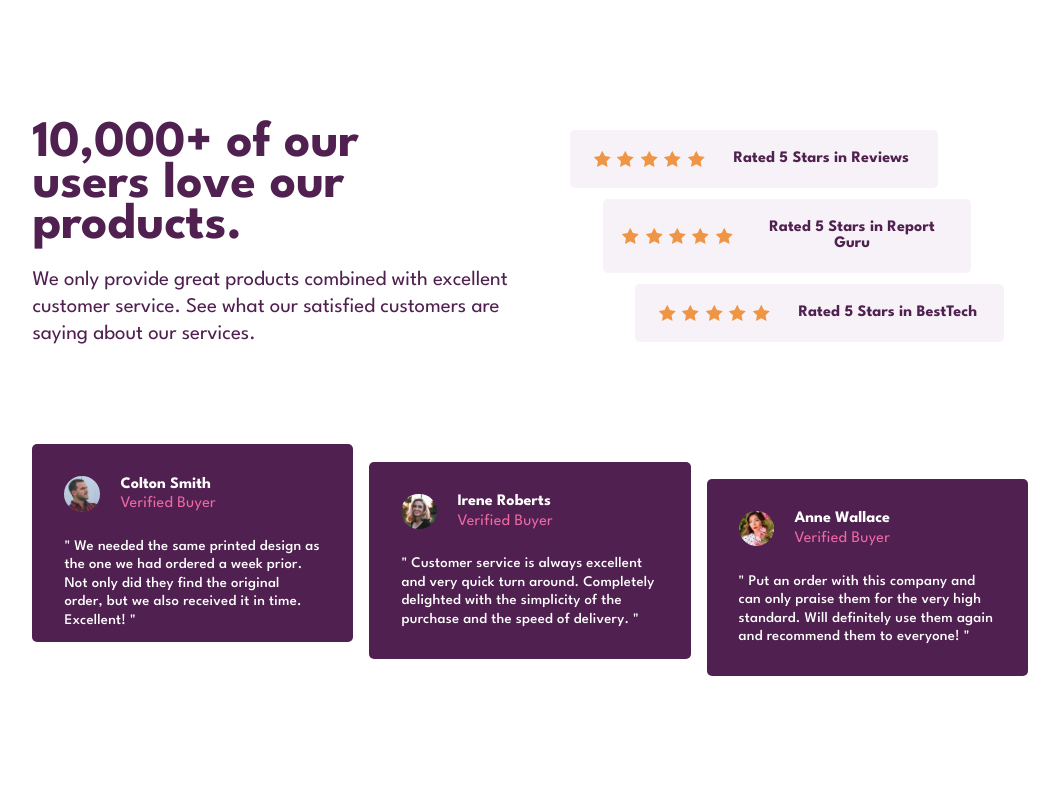
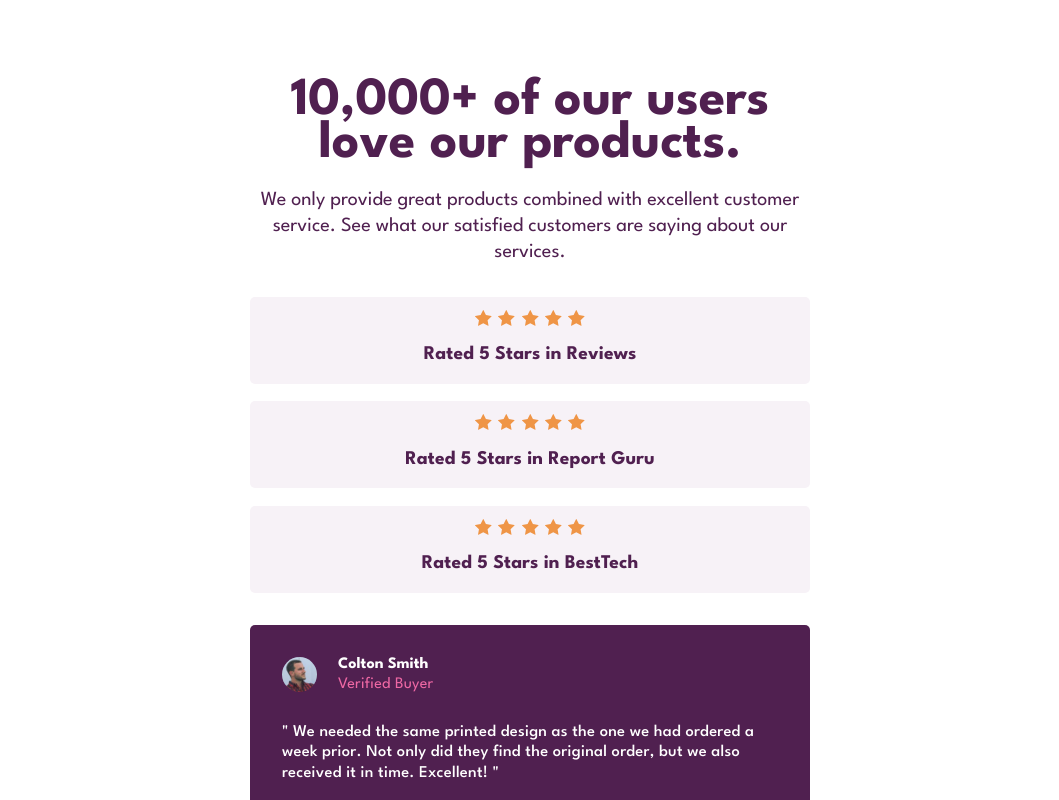
Before and after one commit to NorimNori/social-proof-section, a React (Vite) app: page / in a window 1280 px wide. Shown: the top 800 px of the page, without its empty margins (110-1169 px from the left). Built offline with nearby package versions, Linux system fonts and the light colour scheme.

Commit message:
feat: add responsive for desktop

```diff
--- a/src/App.scss
+++ b/src/App.scss
@@ -30,6 +30,7 @@ body {
 main {
   @include mixins.center-grid;
   width: 90%;
+  max-width: 35rem;
   margin: 4rem 0;
   gap: 2rem;
 }
@@ -38,7 +39,7 @@ main {
   width: 100%;
   display: flex;
   flex-direction: column;
-  gap: .7em;
+  gap: 1.1em;
 }
 
 .reviews {
@@ -47,7 +48,7 @@ main {
   gap: 1em;
 }
 
-@media (min-width: 1024px) {
+@media (min-width: 1440px) {
 
   main {
     padding: 0 4rem;
@@ -66,8 +67,6 @@ main {
 
   .ratings {
     grid-area: ratings;
-
-    width: 90%;
     display: grid;
   }
 
@@ -75,7 +74,7 @@ main {
     grid-area: review;
     justify-content:space-between;
 
-    min-height: 14.5rem;
+    min-height: 15rem;
     margin-top: 4rem;
     grid-template-columns: repeat(3, 1fr);
     grid-template-rows: auto;
--- a/src/components/card/card.scss
+++ b/src/components/card/card.scss
@@ -30,16 +30,15 @@
     }
 
     &__text {
-        @include mixins.fontStyle(colors.$White, 500, 0.92rem, 1.25, 0.015em);
+        @include mixins.fontStyle(colors.$White, 500, clamp(0.92rem, 0.874rem + 0.195vw, 1.05rem), 1.25, 0.015em);
         margin-top: 1.8em;
 
     }
 }
 
-@media (min-width: 1024px) {
+@media (min-width: 1440px) {
     .review-card{
         max-width: 23rem;
-        height: 85%;
 
         &__Colton-Smith {
             justify-self: start;
--- a/src/components/hero/hero.scss
+++ b/src/components/hero/hero.scss
@@ -6,28 +6,26 @@
     color: colors.$veryDarkMagenta;
 
     &__title {
-        @include mixins.fontSize(2.5rem, 0.8);
+        @include mixins.fontSize(clamp(2.5rem, 2.148rem + 1.502vw, 3.5rem), 0.8);
         margin-bottom: 1.3rem;
     }
 
     &__description {
-        @include mixins.fontSize(1rem, 1.3);
+        @include mixins.fontSize(clamp(1rem, 0.894rem + 0.451vw, 1.3rem), 1.3);
         font-weight: 400;
     }
 }
 
-@media (min-width: 1024px) {
+@media (min-width: 1440px) {
     .header-section {
         text-align: start;
 
         &__title {
-            @include mixins.fontSize(3.2rem, 0.8);
             width: 60%;
             min-width: 25rem;
         }
 
         &__description {
-            @include mixins.fontSize(1.3rem, 1.3);
             width: 70%;
             min-width: 30rem;
         }
--- a/src/components/rating/rating.scss
+++ b/src/components/rating/rating.scss
@@ -6,9 +6,8 @@
     text-align: center;
     font-weight: 700;
     width: 100%;
-    padding: .8em;
+    padding: .8em 0 0;
     border-radius: 5px;
-    flex-shrink: 0;
 
     &__stars {
         @include mixins.centerFlex();
@@ -19,18 +18,18 @@
     }
 
     &__text {
-        @include mixins.fontStyle(colors.$veryDarkMagenta, 700, null, 1, 0.005em);
+        @include mixins.fontStyle(colors.$veryDarkMagenta, 700, clamp(1rem, 0.912rem + 0.376vw, 1.25rem), 1, 0.005em);
     }
 }
 
-@media (min-width: 1024px) {
+@media (min-width: 1440px) {
     .rating {
         display: flex;
         align-items: center;
         justify-content: start;
         gap: 1.8em;
         width: 85%;
-        padding: .8em 1.5em;
+        padding: .7em 1.5em;
 
         &__stars {
             width: auto;
```
